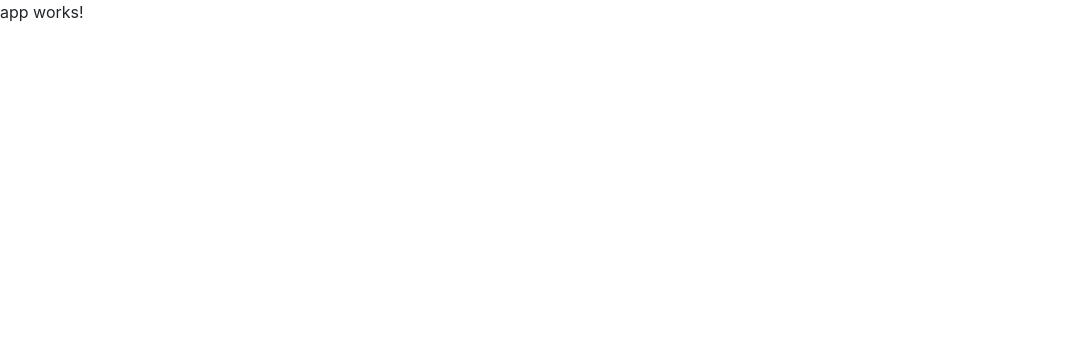
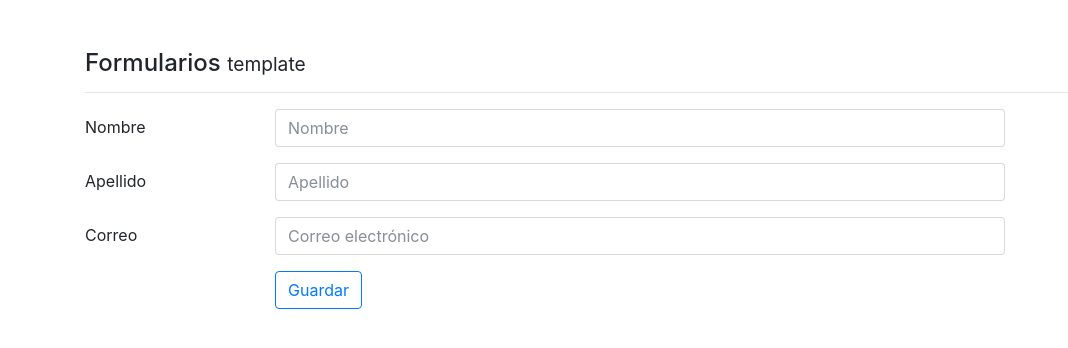
Before and after one commit to valeriadelrio/Formularios-en-Angular, an Angular app: page / in a window 1280 px wide. Shown: the top 348 px of the page, without its empty margins (0-1068 px from the left). Built offline with nearby package versions, Linux system fonts and the light colour scheme.

Commit message:
Creación de componentes - Aproximación por template y data

```diff
--- a/src/app/app.component.html
+++ b/src/app/app.component.html
@@ -1,3 +1,5 @@
-<p>
-  {{title}}
-</p>
+<div class="container main-container">
+
+  <app-template>  </app-template>
+
+</div>
--- /dev/null
+++ b/src/app/components/data/data.component.html
@@ -0,0 +1,3 @@
+<p>
+  data works!
+</p>
--- /dev/null
+++ b/src/app/components/data/data.component.ts
@@ -0,0 +1,15 @@
+import { Component, OnInit } from '@angular/core';
+
+@Component({
+  selector: 'app-data',
+  templateUrl: './data.component.html',
+  styles: []
+})
+export class DataComponent implements OnInit {
+
+  constructor() { }
+
+  ngOnInit() {
+  }
+
+}
--- /dev/null
+++ b/src/app/components/template/template.component.html
@@ -0,0 +1,50 @@
+<h4>Formularios <small>template</small></h4>
+<hr>
+<form>
+
+  <div>
+
+    <div class="form-group row">
+      <label class="col-2 col-form-label">Nombre</label>
+      <div class="col-8">
+
+        <input class="form-control"
+               type="text"
+               placeholder="Nombre">
+      </div>
+    </div>
+
+    <div class="form-group row">
+      <label class="col-2 col-form-label">Apellido</label>
+      <div class="col-8">
+
+        <input class="form-control"
+               type="text"
+               placeholder="Apellido">
+      </div>
+    </div>
+
+  </div>
+
+  <div class="form-group row">
+    <label class="col-2 col-form-label">Correo</label>
+    <div class="col-md-8">
+
+      <input class="form-control"
+             type="email"
+             placeholder="Correo electrónico">
+    </div>
+  </div>
+
+
+
+  <div class="form-group row">
+    <label class="col-2 col-form-label">&nbsp;</label>
+    <div class="input-group col-md-8">
+      <button type="submit" class="btn btn-outline-primary">
+        Guardar
+      </button>
+    </div>
+  </div>
+
+</form>
--- /dev/null
+++ b/src/app/components/template/template.component.ts
@@ -0,0 +1,15 @@
+import { Component, OnInit } from '@angular/core';
+
+@Component({
+  selector: 'app-template',
+  templateUrl: './template.component.html',
+  styles: []
+})
+export class TemplateComponent implements OnInit {
+
+  constructor() { }
+
+  ngOnInit() {
+  }
+
+}
--- a/src/styles.css
+++ b/src/styles.css
@@ -1 +1,4 @@
 /* You can add global styles to this file, and also import other style files */
+.main-container{
+  margin-top: 50px;
+}
```
Also changed, not shown: src/app/app.module.ts (+8 -2 lines).
